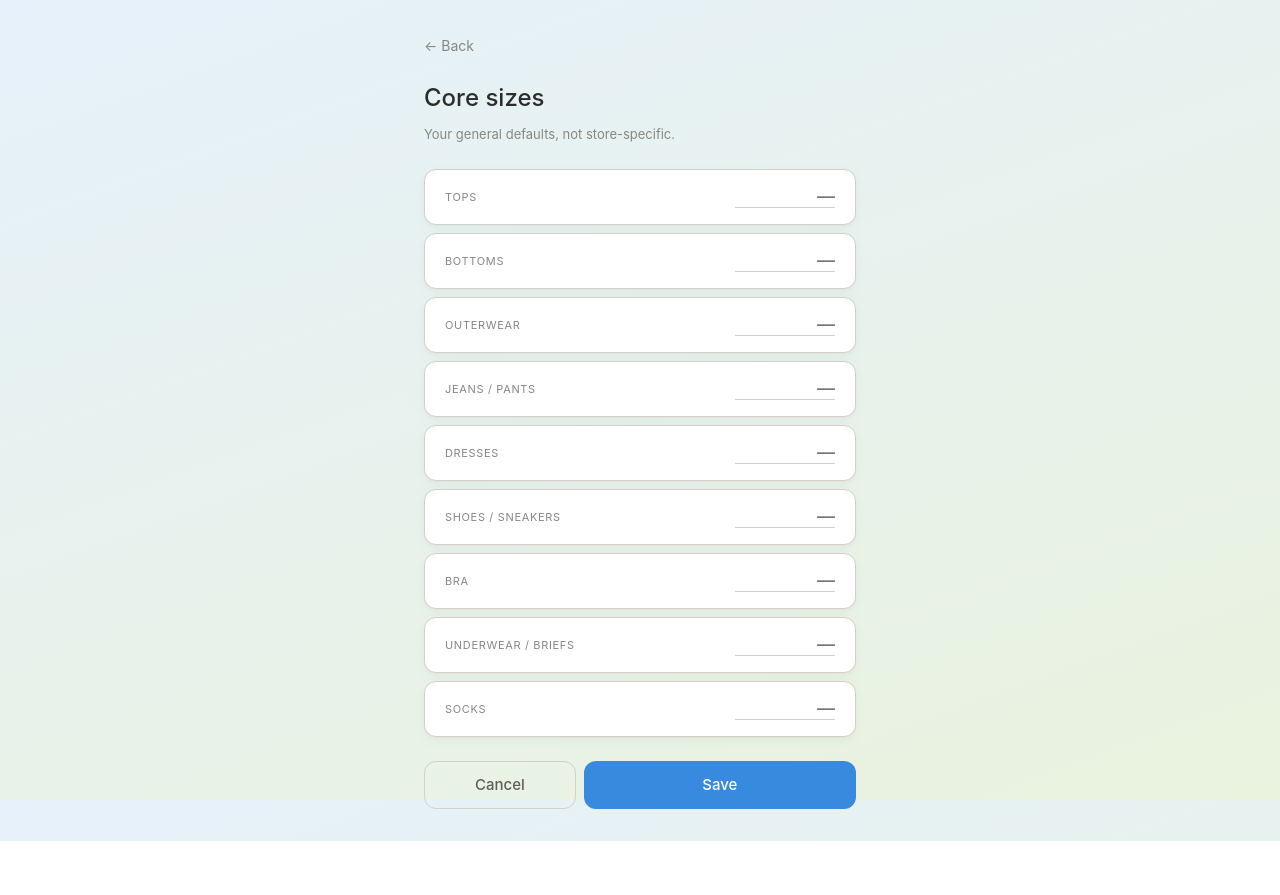
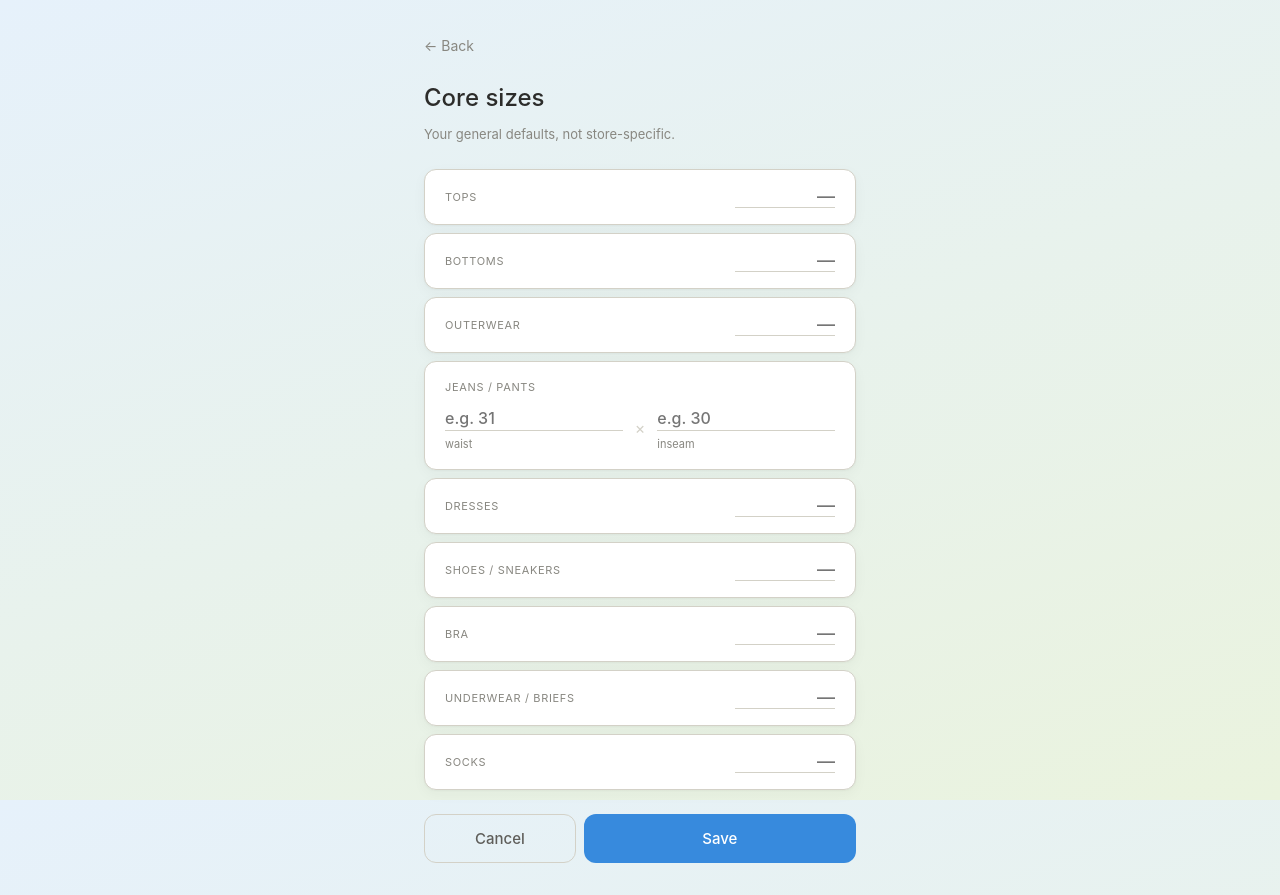
Before and after one commit to AJT-prod/fitfile, a React (Vite) app: page /core-sizes in a window 1280 px wide. Both pictures are taken after a click on the button "Edit". Before the commit the page ends 841 px from the top, so only its background shows below. Built offline with nearby package versions, Linux system fonts and the light colour scheme.

Commit message:
Add structured waist/inseam fields to Core Sizes jeans
Replaces the freeform jeans size string with separate waist and
inseam fields, migrating existing "WxL"-style values on read.

```diff
--- a/src/pages/CoreSizes.jsx
+++ b/src/pages/CoreSizes.jsx
@@ -6,13 +6,28 @@ const FIELDS = [
   { key: 'tops', label: 'Tops', placeholder: 'e.g. M' },
   { key: 'bottoms', label: 'Bottoms', placeholder: 'e.g. M' },
   { key: 'outerwear', label: 'Outerwear', placeholder: 'e.g. L' },
-  { key: 'jeans', label: 'Jeans / Pants', placeholder: 'e.g. 31x30' },
+  { key: 'jeans', label: 'Jeans / Pants', type: 'jeans' },
   { key: 'dresses', label: 'Dresses', placeholder: 'e.g. 10' },
   { key: 'shoes', label: 'Shoes / Sneakers', placeholder: 'e.g. 10.5' },
   { key: 'bra', label: 'Bra', placeholder: 'e.g. 34B' },
   { key: 'underwear', label: 'Underwear / Briefs', placeholder: 'e.g. M' },
   { key: 'socks', label: 'Socks', placeholder: 'e.g. 10-13' },
 ]
+
+function isFilled(field, value) {
+  if (field.type === 'jeans') return !!(value?.waist || value?.inseam)
+  return !!value
+}
+
+function formatValue(field, value) {
+  if (field.type === 'jeans') return `${value?.waist || '—'} × ${value?.inseam || '—'}`
+  return value
+}
+
+function valuesEqual(field, a, b) {
+  if (field.type === 'jeans') return (a?.waist || '') === (b?.waist || '') && (a?.inseam || '') === (b?.inseam || '')
+  return a === b
+}
 
 export default function CoreSizes() {
   const navigate = useNavigate()
@@ -25,13 +40,17 @@ useEffect(() => {
     setSizes(prev => ({ ...prev, [key]: value }))
   }
 
+  function handleJeansChange(subfield, value) {
+    setSizes(prev => ({ ...prev, jeans: { ...prev.jeans, [subfield]: value } }))
+  }
+
   function handleSave() {
   const previous = getCoreSizes()
   saveCoreSizes(sizes)
-  const lastChanged = FIELDS.filter(f => sizes[f.key] !== previous[f.key] && sizes[f.key]).pop()
-  const fallback = FIELDS.filter(f => sizes[f.key]).pop()
+  const lastChanged = FIELDS.filter(f => !valuesEqual(f, sizes[f.key], previous[f.key]) && isFilled(f, sizes[f.key])).pop()
+  const fallback = FIELDS.filter(f => isFilled(f, sizes[f.key])).pop()
   const target = lastChanged || fallback
-  if (target) saveLastUpdated('coreSizes', target.label, sizes[target.key])
+  if (target) saveLastUpdated('coreSizes', target.label, formatValue(target, sizes[target.key]))
   setEditing(false)
 }
 
@@ -67,7 +86,75 @@ useEffect(() => {
       <p style={{ fontSize: 13, color: '#888780', marginBottom: '1.5rem' }}>Your general defaults, not store-specific.</p>
 
       <div style={{ display: 'flex', flexDirection: 'column', gap: 8 }}>
-        {FIELDS.map(({ key, label, placeholder }) => (
+        {FIELDS.map((field) => {
+          const { key, label, placeholder, type } = field
+
+          if (type === 'jeans') {
+            const jeans = sizes.jeans || { waist: '', inseam: '' }
+            return (
+              <div
+                key={key}
+                style={{
+                  background: '#ffffff',
+                  border: '0.5px solid #D3D1C7',
+                  borderRadius: 12,
+                  padding: '1rem 1.25rem',
+                  boxShadow: '0 1px 2px rgba(44, 44, 42, 0.04), 0 4px 14px rgba(44, 44, 42, 0.04)',
+                }}
+              >
+                <p style={{ fontSize: 11, color: '#888780', textTransform: 'uppercase', letterSpacing: '0.06em', marginBottom: editing ? 8 : 0 }}>{label}</p>
+                {editing ? (
+                  <div style={{ display: 'flex', gap: 12, alignItems: 'center' }}>
+                    <div style={{ flex: 1 }}>
+                      <input
+                        value={jeans.waist || ''}
+                        onChange={e => handleJeansChange('waist', e.target.value)}
+                        placeholder="e.g. 31"
+                        style={{
+                          width: '100%',
+                          border: 'none',
+                          borderBottom: '1px solid #D3D1C7',
+                          fontSize: 16,
+                          fontWeight: 500,
+                          background: 'transparent',
+                          outline: 'none',
+                          color: '#2C2C2A',
+                          paddingBottom: 2,
+                        }}
+                      />
+                      <p style={{ fontSize: 11, color: '#888780', marginTop: 3 }}>waist</p>
+                    </div>
+                    <div style={{ color: '#D3D1C7', fontSize: 16 }}>×</div>
+                    <div style={{ flex: 1 }}>
+                      <input
+                        value={jeans.inseam || ''}
+                        onChange={e => handleJeansChange('inseam', e.target.value)}
+                        placeholder="e.g. 30"
+                        style={{
+                          width: '100%',
+                          border: 'none',
+                          borderBottom: '1px solid #D3D1C7',
+                          fontSize: 16,
+                          fontWeight: 500,
+                          background: 'transparent',
+                          outline: 'none',
+                          color: '#2C2C2A',
+                          paddingBottom: 2,
+                        }}
+                      />
+                      <p style={{ fontSize: 11, color: '#888780', marginTop: 3 }}>inseam</p>
+                    </div>
+                  </div>
+                ) : (
+                  <p style={{ fontSize: 22, fontWeight: 500, color: isFilled(field, jeans) ? '#2C2C2A' : '#D3D1C7' }}>
+                    {isFilled(field, jeans) ? formatValue(field, jeans) : '—'}
+                  </p>
+                )}
+              </div>
+            )
+          }
+
+          return (
             <div
               key={key}
               style={{
@@ -105,7 +192,8 @@ useEffect(() => {
                 </p>
               )}
             </div>
-        ))}
+          )
+        })}
       </div>
 
       {editing && (
--- a/src/pages/Home.jsx
+++ b/src/pages/Home.jsx
@@ -18,10 +18,15 @@ export default function Home() {
     setLastMeasurements(getLastUpdated('measurements'))
   }, [])
 
+  function isCoreSizesFilled() {
+    return Object.entries(coreSizes).some(([key, v]) =>
+      key === 'jeans' ? !!(v?.waist || v?.inseam) : !!v
+    )
+  }
+
   function coreSizesPreview() {
     if (lastCoreSizes) return `${lastCoreSizes.label} · ${lastCoreSizes.value}`
-    const filled = Object.values(coreSizes).some(v => v)
-    return filled ? 'Tap to view' : 'No sizes added yet'
+    return isCoreSizesFilled() ? 'Tap to view' : 'No sizes added yet'
   }
 
   function measurementsPreview() {
@@ -43,7 +48,7 @@ export default function Home() {
         <p style={{ fontSize: 13, color: '#888780', marginTop: 4 }}>Your sizes stored. Store to store.</p>
       </div>
 
-{Object.values(coreSizes).every(v => !v) &&
+{!isCoreSizesFilled() &&
   Object.values(measurements).every(v => !v?.in) &&
   stores.length === 0 && (
   <div style={{
@@ -62,7 +67,7 @@ export default function Home() {
         <SummaryCard
           label="Core sizes"
           preview={coreSizesPreview()}
-          empty={!lastCoreSizes && Object.values(coreSizes).every(v => !v)}
+          empty={!lastCoreSizes && !isCoreSizesFilled()}
           onClick={() => navigate('/core-sizes')}
         />
         <SummaryCard
--- a/src/storage.js
+++ b/src/storage.js
@@ -6,7 +6,7 @@ const KEYS = {
 
 const defaults = {
   coreSizes: {
-    tops: '', bottoms: '', outerwear: '', jeans: '',
+    tops: '', bottoms: '', outerwear: '', jeans: { waist: '', inseam: '' },
     dresses: '', shoes: '', bra: '', socks: '', underwear: '',
   },
   measurements: {
@@ -23,10 +23,23 @@ const defaults = {
   stores: [],
 }
 
+function normalizeJeans(value) {
+  if (value && typeof value === 'object') {
+    return { waist: value.waist || '', inseam: value.inseam || '' }
+  }
+  if (typeof value === 'string' && value.trim()) {
+    const match = value.trim().match(/^(\d+(?:\.\d+)?)\s*x\s*(\d+(?:\.\d+)?)$/i)
+    if (match) return { waist: match[1], inseam: match[2] }
+    return { waist: value.trim(), inseam: '' }
+  }
+  return { waist: '', inseam: '' }
+}
+
 export function getCoreSizes() {
   try {
     const raw = localStorage.getItem(KEYS.coreSizes)
-    return raw ? JSON.parse(raw) : defaults.coreSizes
+    const parsed = raw ? JSON.parse(raw) : defaults.coreSizes
+    return { ...defaults.coreSizes, ...parsed, jeans: normalizeJeans(parsed.jeans) }
   } catch { return defaults.coreSizes }
 }
 
```
Lines whose indentation alone changed are shown as unchanged.
